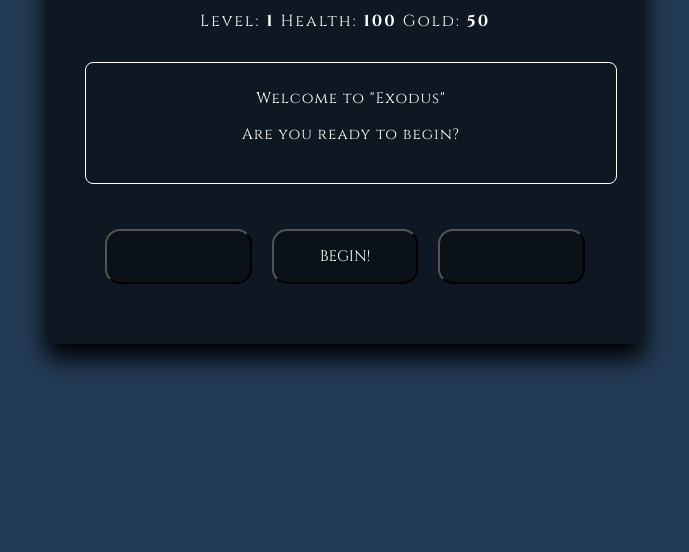
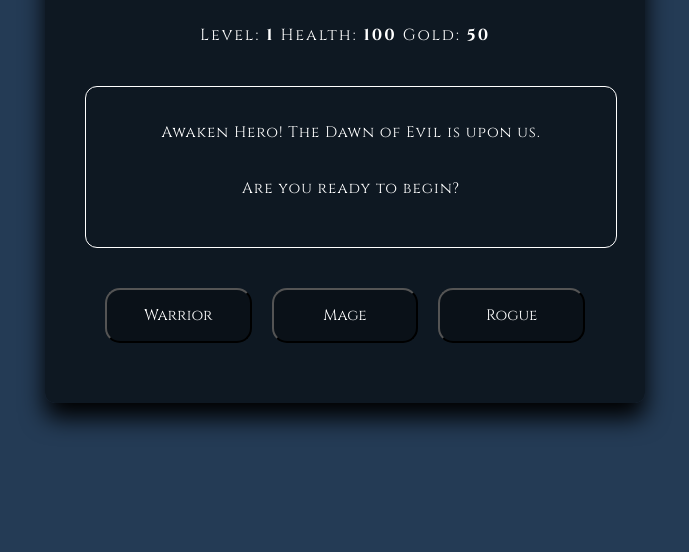
Before and after one commit to Estradafr/P1BG, a plain HTML site: page index.html in a window 1280 px wide. Shown: the part 248-800 px from the top of the page, without its empty margins (295-984 px from the left). Drawn offline with Linux system fonts and the light colour scheme.

Commit message:
update: refactored some JS. Updated GUI for game

```diff
--- a/index.html
+++ b/index.html
@@ -1,59 +1,42 @@
 <!DOCTYPE html>
 <html lang="en">
+
 <head>
   <meta charset="UTF-8" />
   <meta http-equiv="X-UA-Compatible" content="IE=edge" />
   <meta name="viewport" content="width=device-width, initial-scale=1.0" />
-    <title> Exodus | RPG</title>
-    <!-- Links -->
-    <link rel="stylesheet" href="./assets/style.css" />
-    <script src="./assets/main.js"></script>
+  <title> Dawn of Heroes | RPG</title>
+  <link rel="stylesheet" href="./style.css" />
 </head>
+
 <body>
   <main>
     <div class="page">
-        <!-- Context Box -->
       <div class="content-box">
-          <!-- Character Stats Box -->
+        <h1>Dawn of Heroes</h1>
         <div class="stats-box">
-            <!-- Character Level -->
           <span class="stat">
-              Level:
-              <span id="lvlText">
-                <b> 1 </b>
-              </span>
-            </span>
-            <!-- Character Health -->
+            Level: <span id="levelNum"><b> 1 </b></span></span>
           <span class="stat">
-              Health:
-              <span id="healthText">
-                <b> 100 </b>
-              </span>
-            </span>
-            <!-- Character Money -->
+            Health: <span id="healthNum"><b> 100 </b></span></span>
           <span class="stat">
-              Gold:
-              <span id="goldText">
-                <b> 50 </b>
-              </span>
-            </span>
+            Gold: <span id="goldNum"><b> 50 </b></span></span>
         </div>
-
-          <!-- Text Box / Game Area -->
         <div class="text-box">
-            <p id="gameText">Welcome to "Exodus"</p>
-            <p id="gameText2">Are you ready to begin?</p>
+          <p id="topText">Awaken Hero! The Dawn of Evil is upon us.
+          </p>
+          <p id="bottomText">Are you
+            ready to begin?</p>
         </div>
-          <!-- Game Controls -->
         <div id="controls" class="buttons">
-            <!-- I want to hide the buttons when there is no other option. -->
-            <button id="leftBtn" type="button"></button>
-            <!-- Main button? -->
-            <button id="middleBtn" type="button">Begin!</button>
-            <button id="rightBtn" type="button"></button>
+          <button id="leftButton" type="button">Warrior</button>
+          <button id="middleButton" type="button">Mage</button>
+          <button id="rightButton" type="button">Rogue</button>
         </div>
       </div>
     </div>
   </main>
+  <script src="./app.js"></script>
 </body>
+
 </html>
--- a/assets/style.css
+++ b/style.css
@@ -1,7 +1,5 @@
 /* FONT */
-
 @import url("https://fonts.googleapis.com/css2?family=Cinzel:wght@400;700&display=swap");
-
 /* BASE */
 
 html {
@@ -38,6 +36,10 @@ body {
   font-weight: 700;
 }
 
+.content-box p {
+  padding: 10px 15px;
+}
+
 .content-box .stats-box .text-box {
   position: relative;
 }
@@ -47,7 +49,7 @@ body {
   padding: 10px 0;
   font-size: 1rem;
   color: #ffffff;
-  margin-bottom: 20px;
+  margin-bottom: 30px;
   text-align: center;
   letter-spacing: 2px;
 }
@@ -55,7 +57,7 @@ body {
 .content-box .buttons {
   width: 500px;
   padding: 10px;
-  margin-top: 15px;
+  margin-top: 10px;
   border-radius: 10px;
   display: inline-flex;
   justify-content: space-evenly;
@@ -63,7 +65,7 @@ body {
 
 .content-box .text-box {
   width: 100%;
-  height: 100px;
+  height: 140px;
   padding: 10px 5px;
   font-size: .95rem;
   color: #ffffff;
@@ -71,7 +73,7 @@ body {
   text-align: center;
   letter-spacing: 1px;
   border: 1px solid white;
-  border-radius: 8px;
+  border-radius: 12px;
 }
 
 /* BUTTONS */
@@ -84,7 +86,6 @@ button {
   border-radius: 15px;
   background: rgba(0, 0, 0, 0.3);
   color: #fff;
-  text-transform: uppercase;
   font-size: .95rem;
   text-align: center;
 }
```
Also changed, not shown: main.js (added, +19 -0 lines), assets/main.js (deleted). Lines whose indentation alone changed are shown as unchanged.
